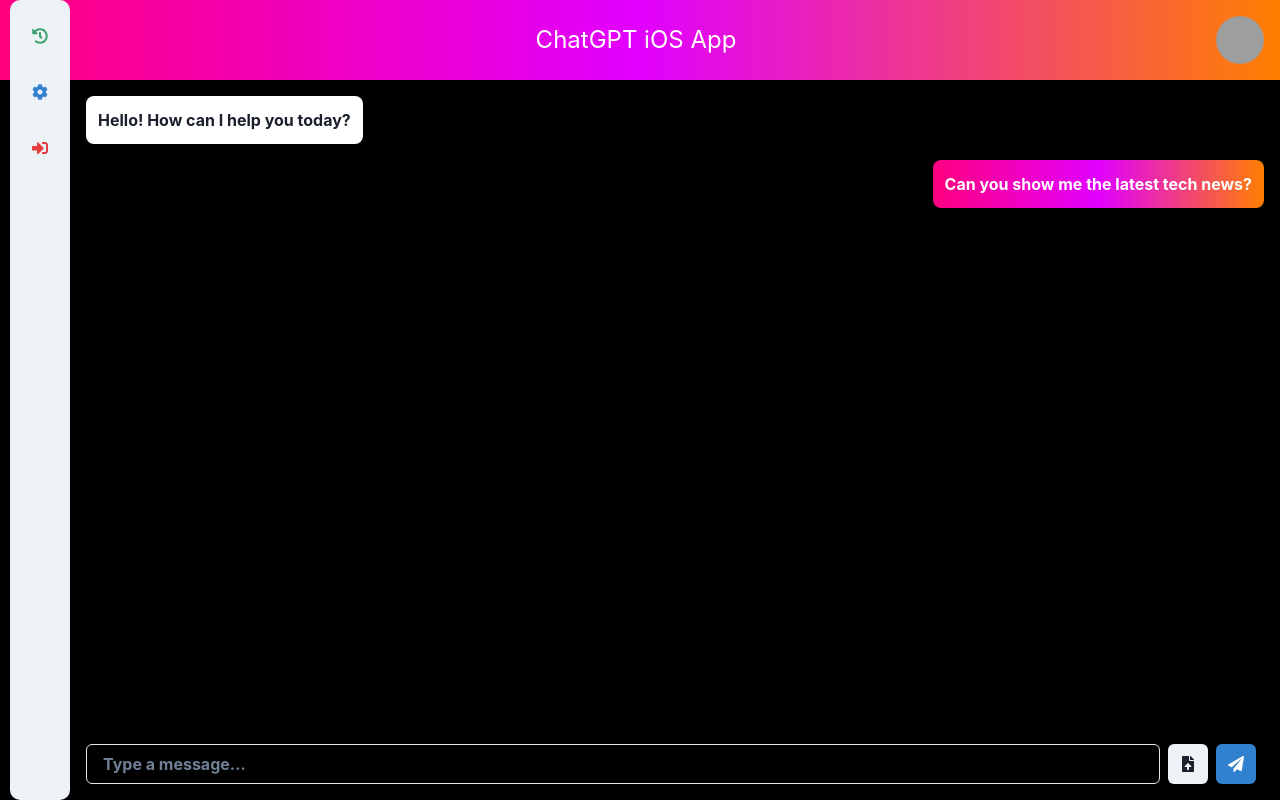
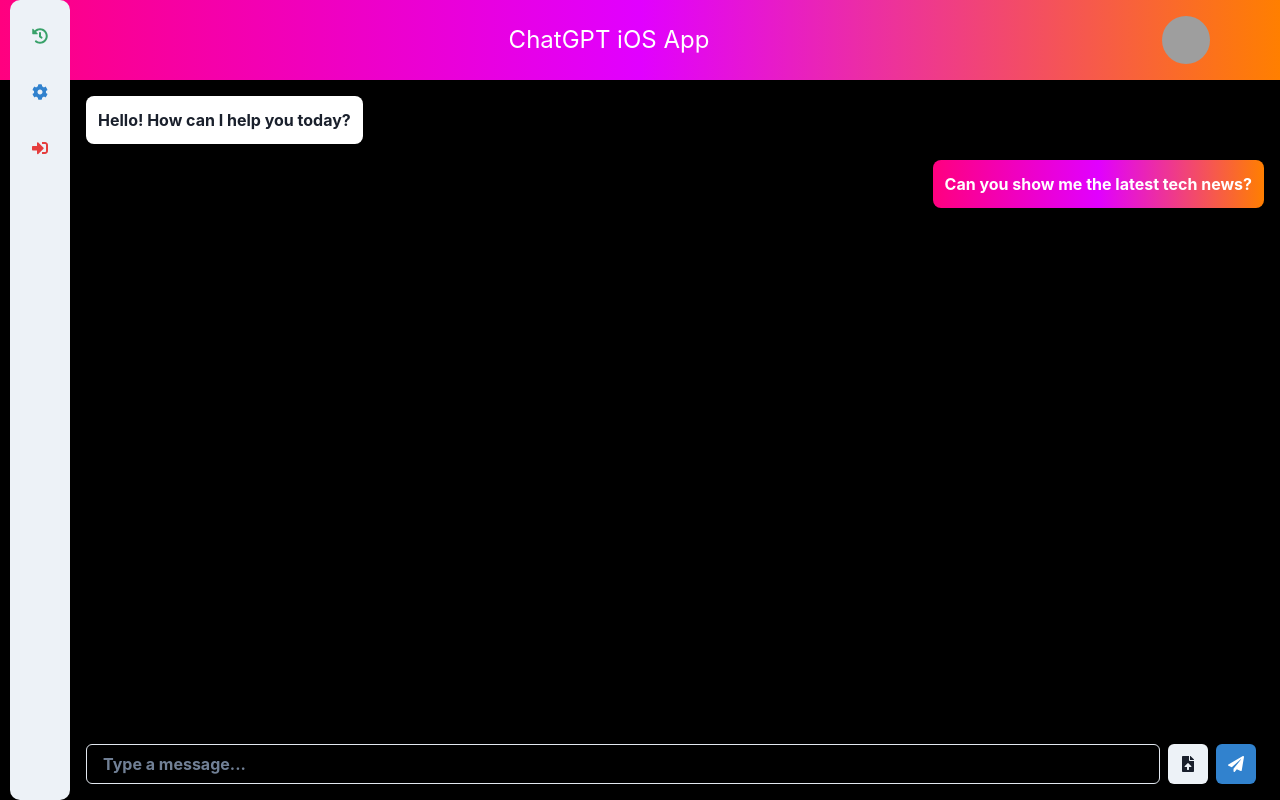
Before and after one commit to GPT-Engineer-App/modern-chat-interface, a React (Vite) app: page / in a window 1280 px wide. Built offline with nearby package versions, Linux system fonts and the light colour scheme; grey boxes are pictures that could not be loaded.

Commit message:
Decreased the width of the header by adding right padding to ensure it does not touch the sidebar.
Prompt: Decrease the width of the header so that it's not touching the sidebar

```diff
--- a/src/pages/Index.jsx
+++ b/src/pages/Index.jsx
@@ -29,7 +29,7 @@ const Index = () => {
 
   return (
     <Flex height="100vh" direction="column" bg="black">
-      <Flex p="4" bg="linear-gradient(to right, #FF007F, #E100FF, #FF7F00)" color="white" justifyContent="space-between" alignItems="center">
+      <Flex p="4" pr="70px" bg="linear-gradient(to right, #FF007F, #E100FF, #FF7F00)" color="white" justifyContent="space-between" alignItems="center">
         <IconButton icon={<FaBars />} variant="outline" colorScheme="whiteAlpha" onClick={onOpen} />
         <Text fontSize="2xl">ChatGPT iOS App</Text>
         <Avatar as="a" href="/profile" name="User" src="https://images.unsplash.com/photo-1494790108377-be9c29b29330?crop=entropy&cs=tinysrgb&fit=max&fm=jpg&ixid=M3w1MDcxMzJ8MHwxfHNlYXJjaHwxfHx1c2VyJTIwYXZhdGFyfGVufDB8fHx8MTcxMzk5OTgxMXww&ixlib=rb-4.0.3&q=80&w=1080" />
```
